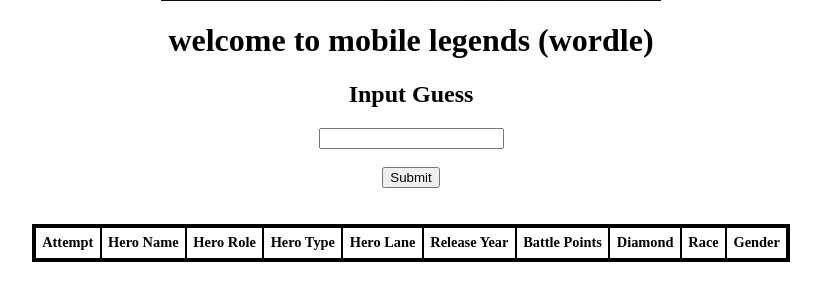
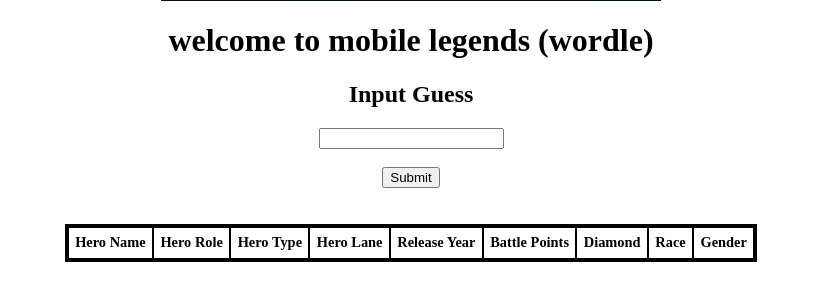
Before and after one commit to ecrystell/mlwordle, a Flask app: page / in a window 1280 px wide. Shown: the part 507-800 px from the top of the page, without its empty margins (229-1050 px from the left). Run offline with Flask 2, Linux system fonts and the light colour scheme; lists and menus that the app fills with data are empty; parts of the project's set-up code (start-up, migrations or seed data) failed here and were passed over.

Commit message:
attempt patch

```diff
--- a/main.py
+++ b/main.py
@@ -106,7 +106,7 @@ conn = connect_db()
 answer = generate_hero(conn)
 client.close()
 
-headers = ["Attempt","Hero Name","Hero Role","Hero Type","Hero Lane","Release Year","Battle Points","Diamond","Race", "Gender"]
+headers = ["Hero Name","Hero Role","Hero Type","Hero Lane","Release Year","Battle Points","Diamond","Race", "Gender"]
 totalguess = []
 totalcorrects = []
 
@@ -137,8 +137,7 @@ def index():
         client.close()
         result = {"guess": guess,
                   "corrects": corrects,
-                  "headers": h,
-                  "attempt": attempt-1}
+                  "headers": h}
 
         return jsonify(result)
     else:
--- a/templates/index.html
+++ b/templates/index.html
@@ -48,12 +48,12 @@
 
                     var table = document.getElementById("submission");
                     var row = table.insertRow(1);
-                    var attempt = row.insertCell(0);
-                    attempt.innerHTML = result["attempt"];
+                    //var attempt = row.insertCell(0);
+                    //attempt.innerHTML = result["attempt"];
 
                     // Insert new cells (<td> elements) at the 1st and 2nd position of the "new" <tr> element:
                     for (var i = 0; i < guess.length; i++) {
-                        var cell = row.insertCell(i+1);
+                        var cell = row.insertCell(i);
                         cell.innerHTML = guess[i];
                         if (i == 2) {
                             if (corrects[i] == true) {
```
